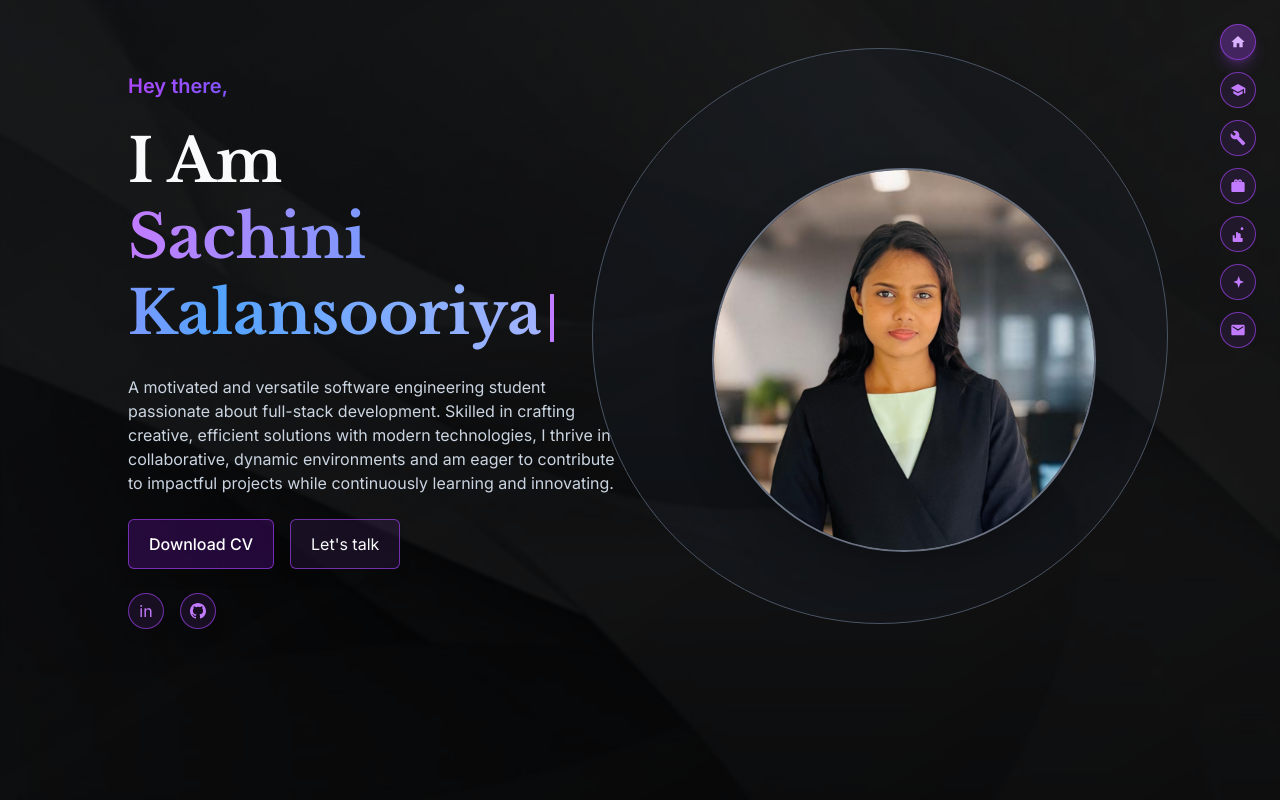
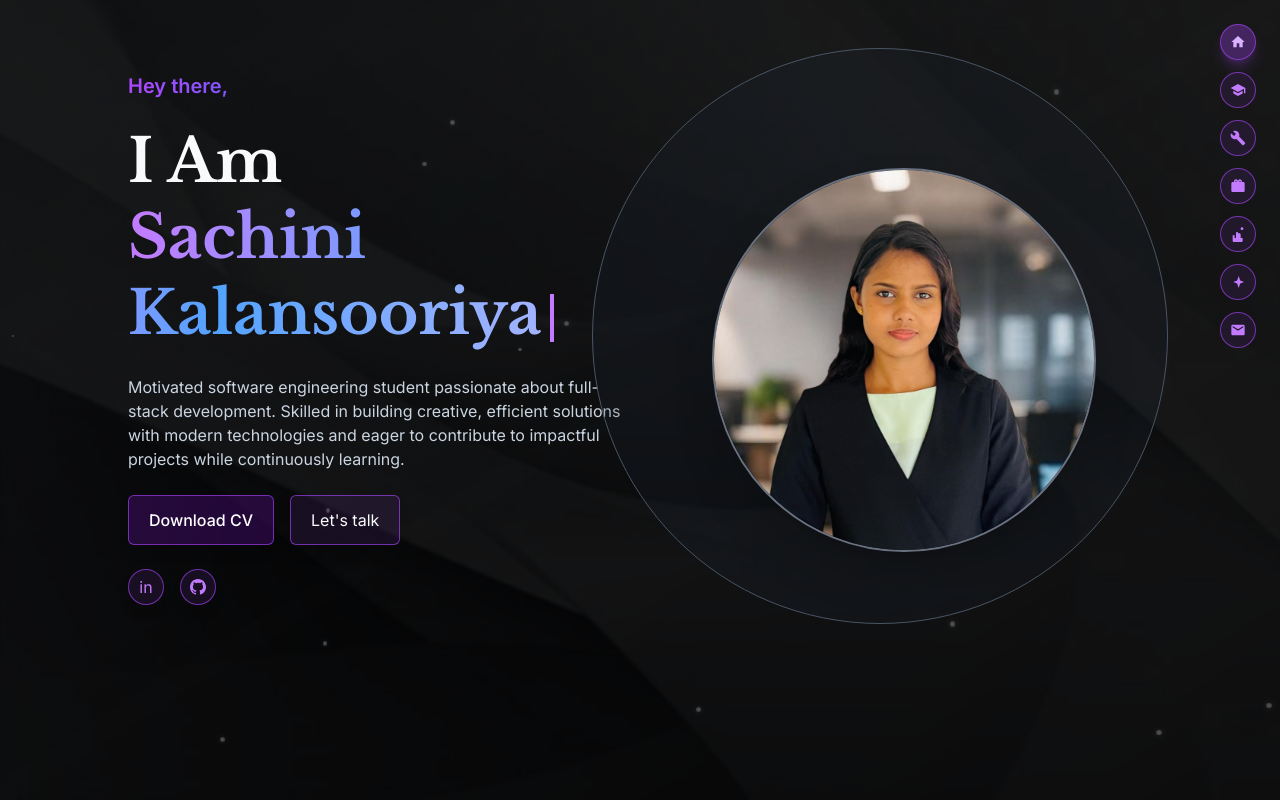
Before and after one commit to SachiniKalansooriya/my-portfolio, a Next.js app: page / in a window 1280 px wide. Shown: the top 800 px of the page. Built offline with nearby package versions, Linux system fonts and the light colour scheme.

Commit message:
Add floating particles background effect and refine description paragraphs for improved visual appeal

```diff
--- a/src/app/page.tsx
+++ b/src/app/page.tsx
@@ -1,6 +1,104 @@
 "use client"
 import React, { useState, useEffect } from 'react'
 import Image from 'next/image'
+
+// Floating Particles Component
+const FloatingParticles = () => {
+  const [particles, setParticles] = useState<Array<{
+    id: number;
+    x: number;
+    y: number;
+    size: number;
+    speedX: number;
+    speedY: number;
+    opacity: number;
+  }>>([])
+
+  useEffect(() => {
+    // Generate random particles
+    const generateParticles = () => {
+      const particleCount = 15
+      const newParticles = []
+
+      for (let i = 0; i < particleCount; i++) {
+        newParticles.push({
+          id: i,
+          x: Math.random() * window.innerWidth,
+          y: Math.random() * window.innerHeight,
+          size: Math.random() * 4 + 2, // 2-6px
+          speedX: (Math.random() - 0.5) * 0.5, // Slow horizontal movement
+          speedY: (Math.random() - 0.5) * 0.5, // Slow vertical movement
+          opacity: Math.random() * 0.6 + 0.2 // 0.2-0.8 opacity
+        })
+      }
+
+      setParticles(newParticles)
+    }
+
+    generateParticles()
+
+    // Animation loop
+    const animateParticles = () => {
+      setParticles(prevParticles =>
+        prevParticles.map(particle => {
+          let newX = particle.x + particle.speedX
+          let newY = particle.y + particle.speedY
+
+          // Bounce off edges
+          if (newX <= 0 || newX >= window.innerWidth) {
+            particle.speedX *= -1
+            newX = particle.x + particle.speedX
+          }
+          if (newY <= 0 || newY >= window.innerHeight) {
+            particle.speedY *= -1
+            newY = particle.y + particle.speedY
+          }
+
+          return {
+            ...particle,
+            x: newX,
+            y: newY
+          }
+        })
+      )
+    }
+
+    const intervalId = setInterval(animateParticles, 50) // 20 FPS
+
+    // Handle window resize
+    const handleResize = () => {
+      generateParticles()
+    }
+
+    window.addEventListener('resize', handleResize)
+
+    return () => {
+      clearInterval(intervalId)
+      window.removeEventListener('resize', handleResize)
+    }
+  }, [])
+
+  return (
+    <div className="fixed inset-0 z-0 overflow-hidden pointer-events-none">
+      {particles.map(particle => (
+        <div
+          key={particle.id}
+          className="absolute rounded-full bg-silver animate-pulse"
+          style={{
+            left: `${particle.x}px`,
+            top: `${particle.y}px`,
+            width: `${particle.size}px`,
+            height: `${particle.size}px`,
+            opacity: particle.opacity,
+            background: 'radial-gradient(circle, rgba(192,192,192,0.8) 0%, rgba(169,169,169,0.4) 100%)',
+            boxShadow: '0 0 6px rgba(192,192,192,0.3)',
+            transition: 'all 0.05s linear'
+          }}
+        />
+      ))}
+    </div>
+  )
+}
 
 export default function Home() {
   // Add smooth scrolling behavior and force mobile visibility
@@ -596,6 +694,9 @@ export default function Home() {
       {/* Subtle gray gradient overlay to add depth */}
       <div className="fixed inset-0 transition-opacity duration-500 ease-in-out bg-gradient-to-br from-gray-800/8 via-transparent to-black/20" />
 
+      {/* Floating Particles Background Effect */}
+      <FloatingParticles />
+
       {/* Floating Navigation */}
       <nav className="fixed z-50 flex flex-col space-y-3 top-6 right-6">
         {[
@@ -712,12 +813,9 @@ export default function Home() {
                 </div>
               </div>
 
-              <p className="text-[var(--text-muted)] text-base text-center lg:text-left px-4 lg:px-0 max-w-none lg:max-w-xl mx-auto lg:mx-0">
-               A motivated and versatile software engineering student passionate
-               about full-stack development. Skilled in crafting creative, efficient
-               solutions with modern technologies, I thrive in collaborative, dynamic
-               environments and am eager to contribute to impactful projects while
-               continuously learning and innovating.
+              {/* Description paragraph - shows on desktop here, hidden on mobile */}
+              <p className="hidden lg:block text-[var(--text-muted)] text-base text-center lg:text-left px-4 lg:px-0 max-w-none lg:max-w-xl mx-auto lg:mx-0">
+               Motivated software engineering student passionate about full-stack development. Skilled in building creative, efficient solutions with modern technologies and eager to contribute to impactful projects while continuously learning.
               </p>
 
               <div className="flex flex-wrap items-center gap-4 mt-6">
@@ -736,6 +834,13 @@ export default function Home() {
                     <path d="M12 0C5.37 0 0 5.37 0 12c0 5.3 3.438 9.8 8.205 11.387.6.113.82-.26.82-.577 0-.285-.01-1.04-.015-2.04-3.338.724-4.042-1.61-4.042-1.61-.546-1.387-1.333-1.757-1.333-1.757-1.09-.745.083-.73.083-.73 1.205.085 1.84 1.24 1.84 1.24 1.07 1.835 2.805 1.305 3.49.997.108-.775.418-1.305.76-1.605-2.665-.3-5.467-1.335-5.467-5.93 0-1.31.465-2.38 1.235-3.22-.135-.303-.54-1.523.105-3.176 0 0 1.005-.322 3.3 1.23a11.5 11.5 0 0 1 3-.405c1.02.005 2.045.138 3 .405 2.28-1.552 3.285-1.23 3.285-1.23.645 1.653.24 2.873.12 3.176.765.84 1.23 1.91 1.23 3.22 0 4.61-2.805 5.625-5.475 5.92.43.37.81 1.096.81 2.21 0 1.595-.015 2.88-.015 3.27 0 .32.21.694.825.576C20.565 21.795 24 17.295 24 12 24 5.37 18.63 0 12 0z" />
                   </svg>
                 </a>
+              </div>
+
+              {/* Description paragraph - shows on mobile after social links with extra spacing */}
+              <div className="mt-16 mb-8 lg:hidden">
+                <p className="text-[var(--text-muted)] text-base text-center px-4 max-w-none mx-auto">
+                 Motivated software engineering student passionate about full-stack development. Skilled in building creative, efficient solutions with modern technologies and eager to contribute to impactful projects while continuously learning.
+                </p>
               </div>
             </div>
 
@@ -1031,7 +1136,7 @@ export default function Home() {
 
               {/* Problem Solving */}
               <div className="relative p-6 transition-all duration-500 border shadow-xl group bg-white/5 border-white/10 rounded-3xl backdrop-blur-xl hover:bg-white/8 hover:border-purplr-500/30 hover:shadow-green-500/10">
-                <div className="absolute inset-0 transition-opacity duration-500 opacity-0 rounded-3xl bg-gradient-to-br from-purple-500/5 via-transparent to-emerald-600/5 group-hover:opacity-100"></div>
+                <div className="absolute inset-0 transition-opacity duration-500 opacity-0 rounded-3xl bg-gradient-to-br from-green-500/5 via-transparent to-emerald-600/5 group-hover:opacity-100"></div>
                 <div className="relative z-10 space-y-4">
                   <div className="text-center">
                     <div className="flex items-center justify-center w-16 h-16 p-4 mx-auto mb-4 rounded-full bg-purple-500/20">
```
